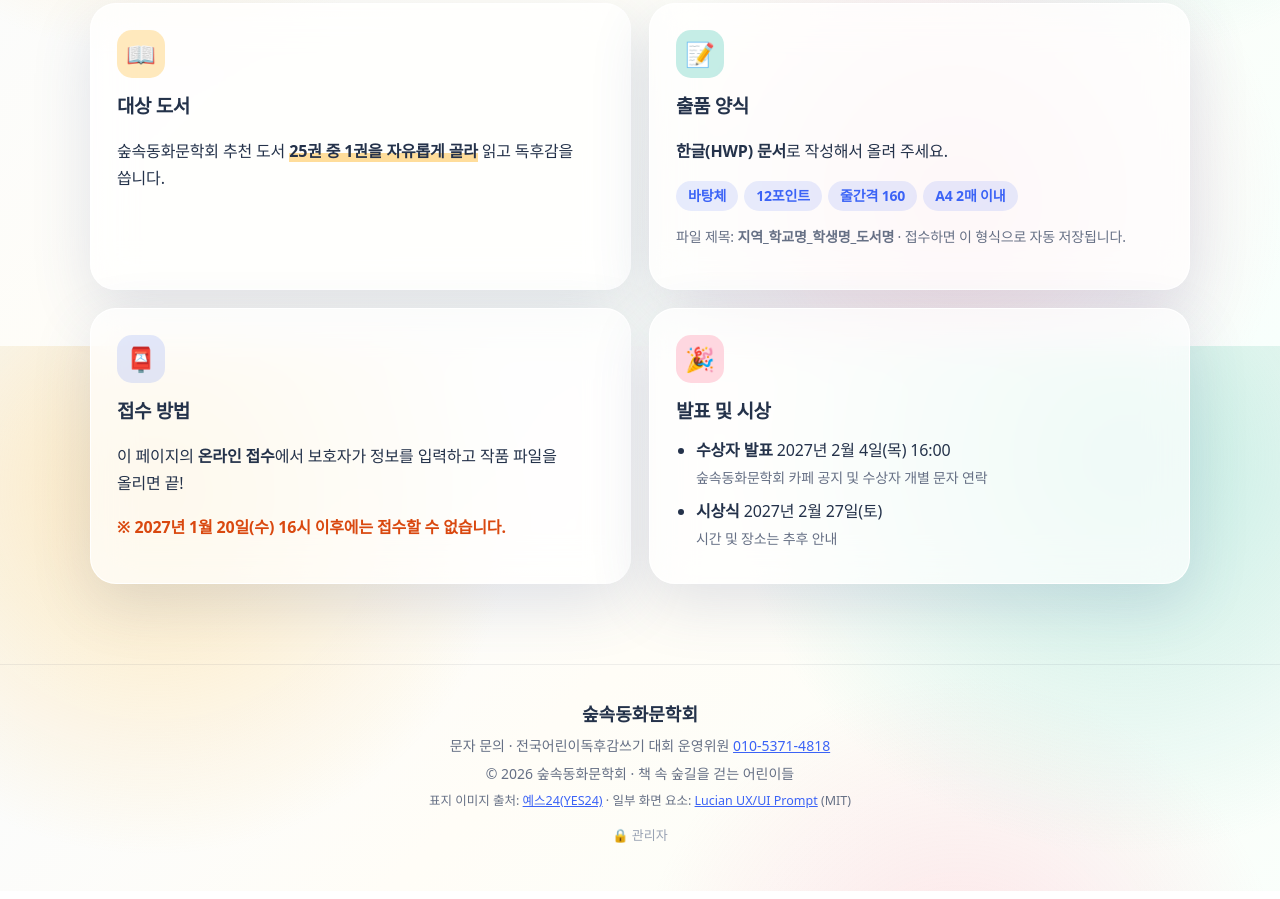
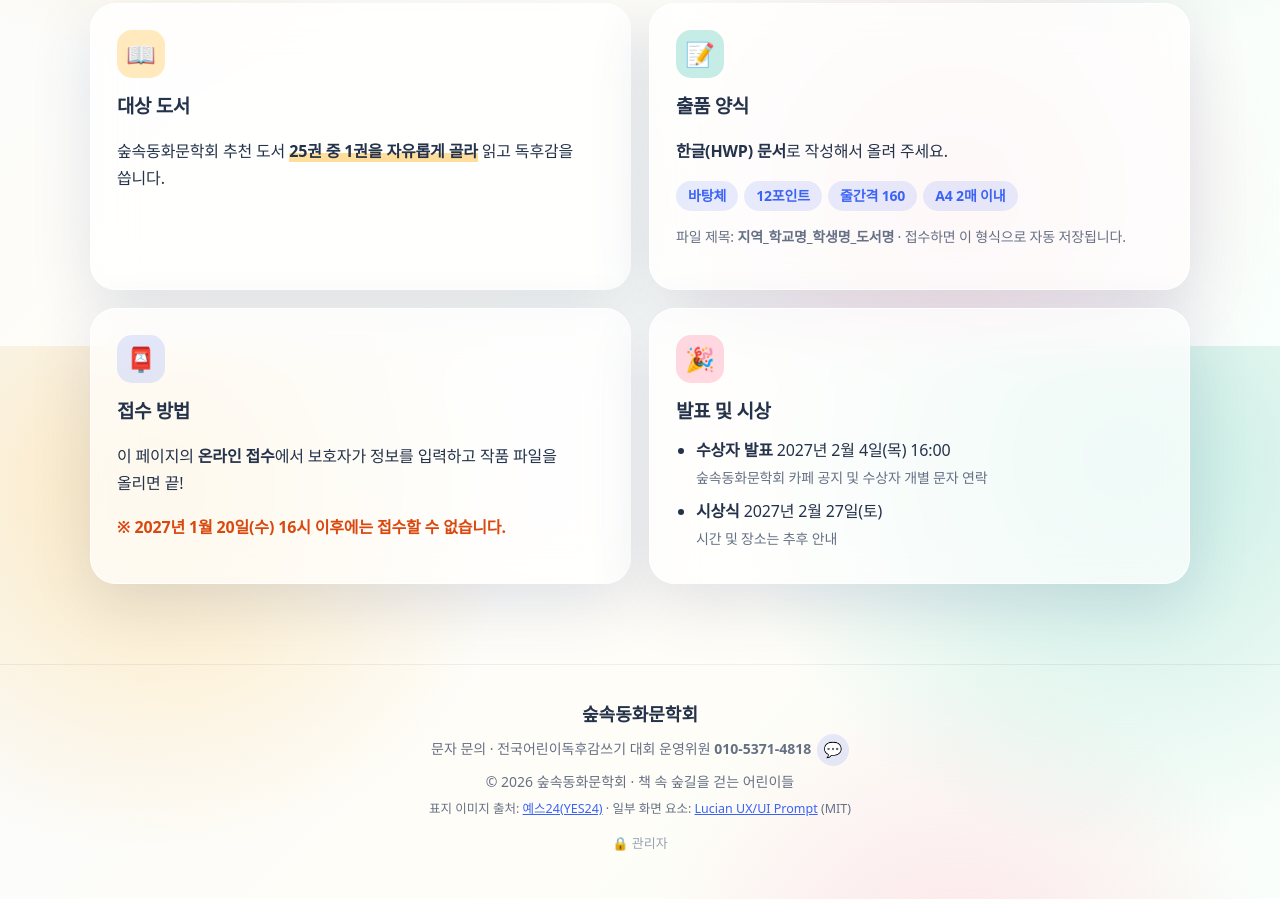
Before and after one commit to jpparkcap89/book, a plain HTML site: page index.html in a window 1280 px wide. Shown: the part 1254-2153 px from the top of the page. Drawn offline with Linux system fonts and the light colour scheme; no server answers; a web font is replaced by a local one.

Commit message:
하단 문의 번호 옆에 문자 보내기 아이콘 추가

```diff
--- a/assets/style.css
+++ b/assets/style.css
@@ -353,3 +353,6 @@ dialog.lightbox img { width: 100%; height: auto; border-radius: 14px; margin-top
 .poster-page .poster-thumb { width: min(480px, 100%); margin: 0 auto 22px; }
 .poster-page .poster-thumb:hover { transform: translateY(-4px); }
 .poster-page .poster-thumb .zoom { width: 44px; height: 44px; font-size: 19px; right: 12px; bottom: 12px; }
+
+/* 하단 문자 보내기 아이콘 */
+footer .icon-btn { width: 32px; height: 32px; font-size: 15px; margin-left: 2px; vertical-align: middle; }
--- a/index.html
+++ b/index.html
@@ -354,7 +354,7 @@
 <footer>
   <div class="wrap">
     <div class="org" data-edit="footer.org">숲속동화문학회</div>
-    <p data-edit="footer.contact">문자 문의 · 전국어린이독후감쓰기 대회 운영위원 <a href="sms:01053714818">010-5371-4818</a></p>
+    <p data-edit="footer.contact">문자 문의 · 전국어린이독후감쓰기 대회 운영위원 <strong>010-5371-4818</strong> <a class="icon-btn" href="sms:01053714818" title="문자 보내기" aria-label="010-5371-4818로 문자 보내기">💬</a></p>
     <p>© 2026 숲속동화문학회 · 책 속 숲길을 걷는 어린이들</p>
     <p style="font-size:12.5px">표지 이미지 출처: <a href="https://www.yes24.com" target="_blank" rel="noopener">예스24(YES24)</a> · 일부 화면 요소: <a href="https://lucianlabs.dev/uxui-prompt/" target="_blank" rel="noopener">Lucian UX/UI Prompt</a> (MIT)</p>
     <button type="button" class="admin-link" id="adminLink">🔒 관리자</button>
```
